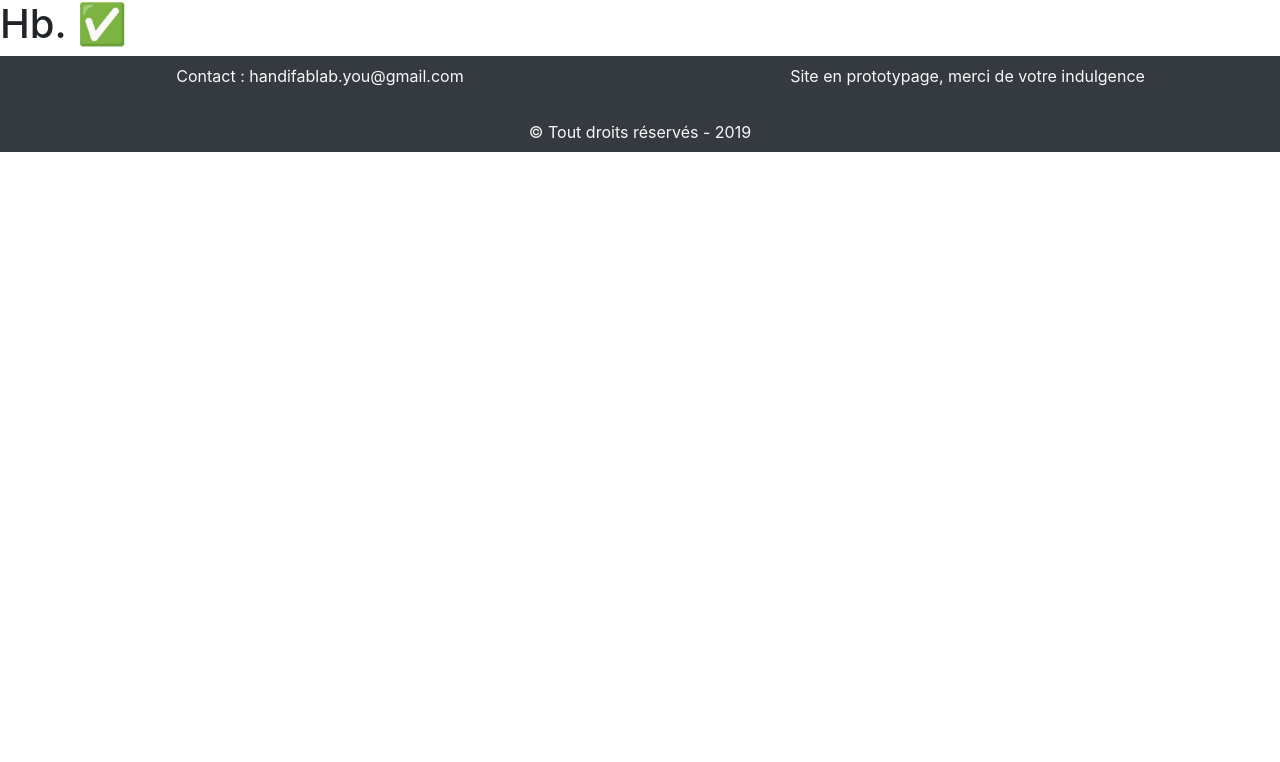
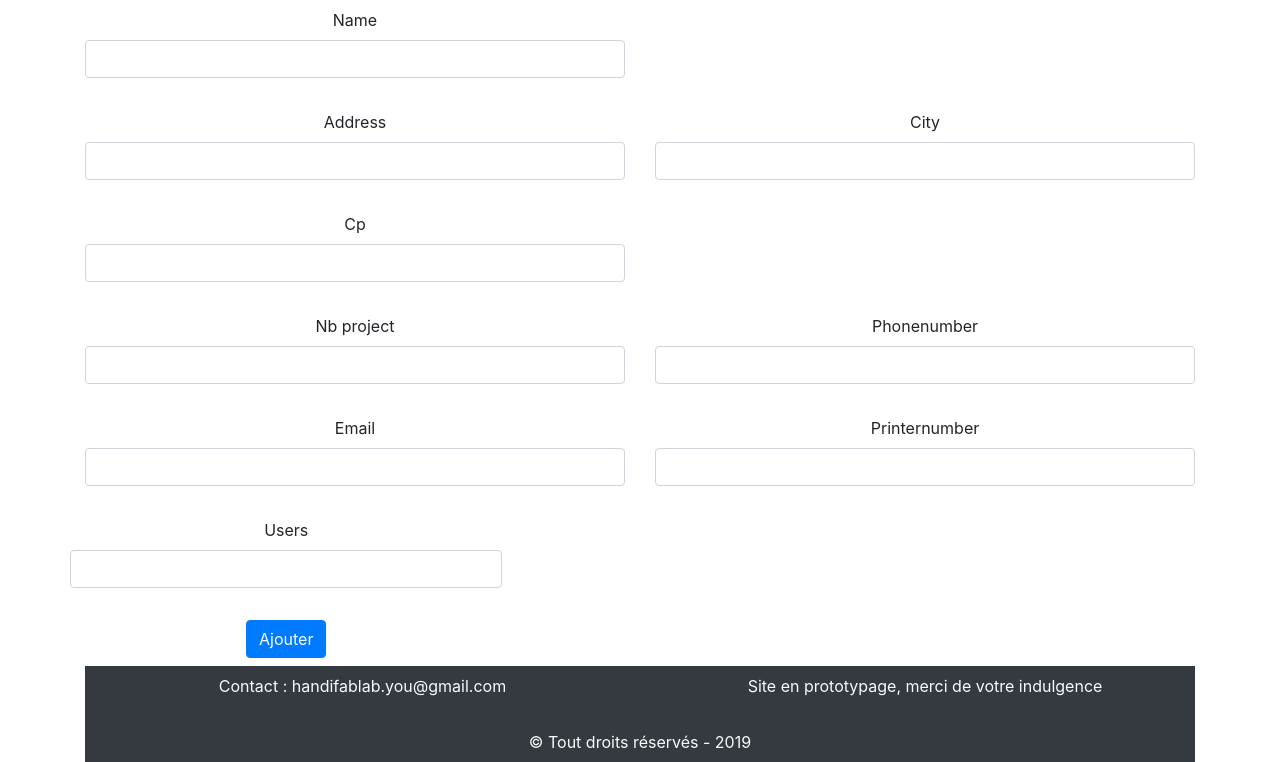
Before and after one commit to ThomasHandiFabLab/HandiFabLab-You, a Symfony app: template templates/fablab/add.html.twig in a window 1280 px wide. Shown: the part 126-888 px from the top of the page. Before the commit the page ends 278 px from the top, so only its background shows below. Run offline with Twig, Linux system fonts and the light colour scheme; the template is opened without the code that fills it, so the values that code supplies are empty; form fields are guessed from the names that the template uses; some libraries are stand-ins or nearby versions.

Commit message:
mis à jour

```diff
--- a/src/Entity/FabLab.php
+++ b/src/Entity/FabLab.php
@@ -139,7 +139,7 @@ class FabLab
         return $this;
     }
 
-    public function getPhonenumber(): ?int
+    public function getPhonenumber(): ?string
     {
         return $this->phonenumber;
     }
--- a/templates/fablab/add.html.twig
+++ b/templates/fablab/add.html.twig
@@ -1,10 +1,54 @@
 {% extends 'base.html.twig' %}
 
-{% block title %}Ajouter un fablab{% endblock %}
+{% block title %}Ajouter un fablab - {{ parent() }}{% endblock %}
 
 {% block body %}
 
-<div class="example-wrapper">
-    <h1>Hb. ✅</h1>
+    <div class="container">
+        <div class="row">
+            <div class="col-6 text-center my-2">
+                {{ form_row( form.name ) }}
+            </div>
+        </div>
+        <div class="row">
+            <div class="col-6 text-center my-2">
+                {{ form_row( form.address ) }}
+            </div>
+            <div class="col-6 text-center my-2">
+                {{ form_row( form.city ) }}
+            </div>
+        </div>
+        <div class="row">
+            <div class="col-6 text-center my-2">
+                {{ form_row( form.cp ) }}
+            </div>
+        </div>
+        <div class="row">
+            <div class="col-6 text-center my-2">
+                {{ form_row( form.nbProject ) }}
+            </div>
+            <div class="col-6 text-center my-2">
+                {{ form_row( form.phonenumber ) }}
+            </div>
+        </div>
+        <div class="row">
+            <div class="col-6 text-center my-2">
+                {{ form_row( form.email ) }}
+            </div>
+            <div class="col-6 text-center my-2">
+                {{ form_row( form.printernumber ) }}
+            </div>
+            <div class="row">
+                <div class="col-12 text-center my-2">
+                    {{ form_row( form.users ) }}
+                </div>
+                <div class="col-12 text-center my-2">
+                    <button class="btn btn-primary mx-4" type="submit">Ajouter</button>
+                    {{ form_end( form ) }}
+                </div>
+            </div>
+    </div>
+
+
 
 {% endblock %}
```
